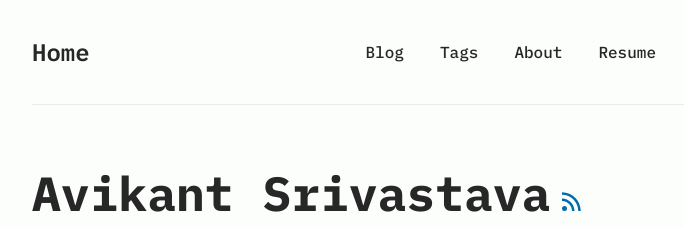
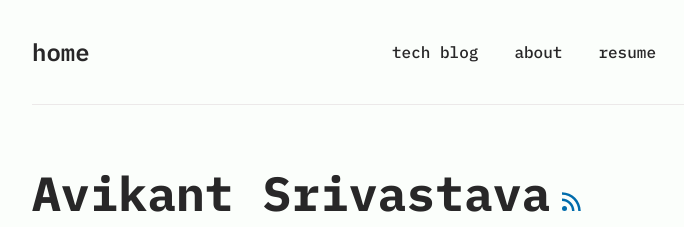
Before and after one commit to AvikantSrivastava/avikant.com, an Astro site: page / in a window 1280 px wide. Shown: the top 227 px of the page, 240-924 px from the left. Built offline with nearby package versions, Linux system fonts and the light colour scheme; Astro itself is replaced by a stand-in of ours; some packages are replaced by stand-ins of ours.

Commit message:
chore: update design in navbar

```diff
--- a/src/components/Header.astro
+++ b/src/components/Header.astro
@@ -60,22 +60,22 @@ const { activeNav } = Astro.props;
         <ul id="menu-items" class="display-none sm:flex">
           <li>
             <a href="https://blog.avikant.com" class={activeNav === "posts" ? "active" : ""}>
-              Blog
+              tech blog
             </a>
           </li>
-          <li>
+          <!-- <li>
             <a href="/tags" class={activeNav === "tags" ? "active" : ""}>
-              Tags
+              tags
             </a>
-          </li>
+          </li> -->
           <li>
             <a href="/about" class={activeNav === "about" ? "active" : ""}>
-              About
+              about
             </a>
           </li>
            <li>
             <a href="/resume" class={activeNav === "resume" ? "active" : ""} >
-              Resume
+              resume
             </a>
           </li>
           <li>
--- a/src/config.ts
+++ b/src/config.ts
@@ -4,7 +4,7 @@ export const SITE: Site = {
   website: "https://astro-paper.pages.dev/",
   author: "Sat Naing",
   desc: "A minimal, responsive and SEO-friendly Astro blog theme.",
-  title: "Home",
+  title: "home",
   ogImage: "astropaper-og.jpg",
   lightAndDarkMode: true,
   postPerPage: 3,
```
